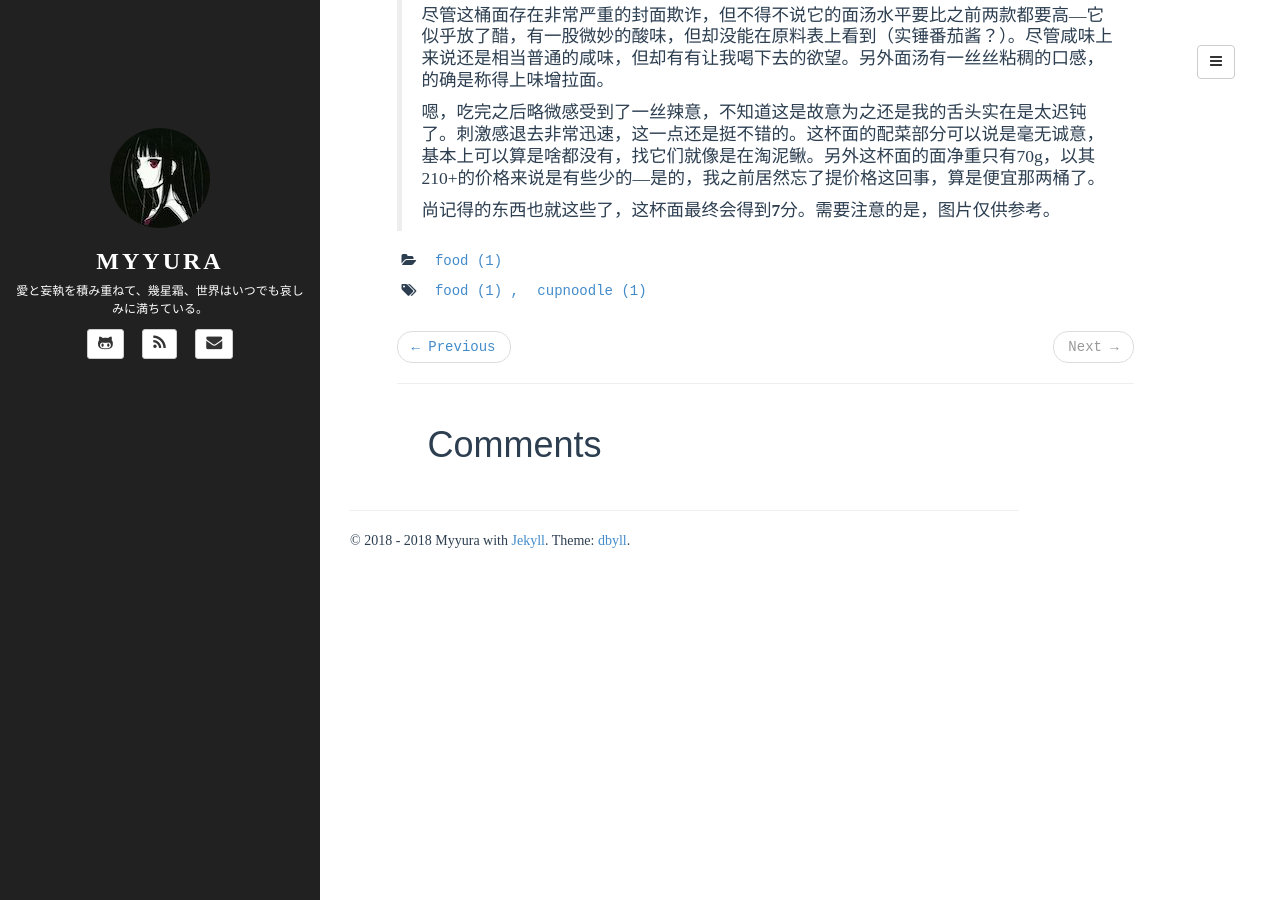
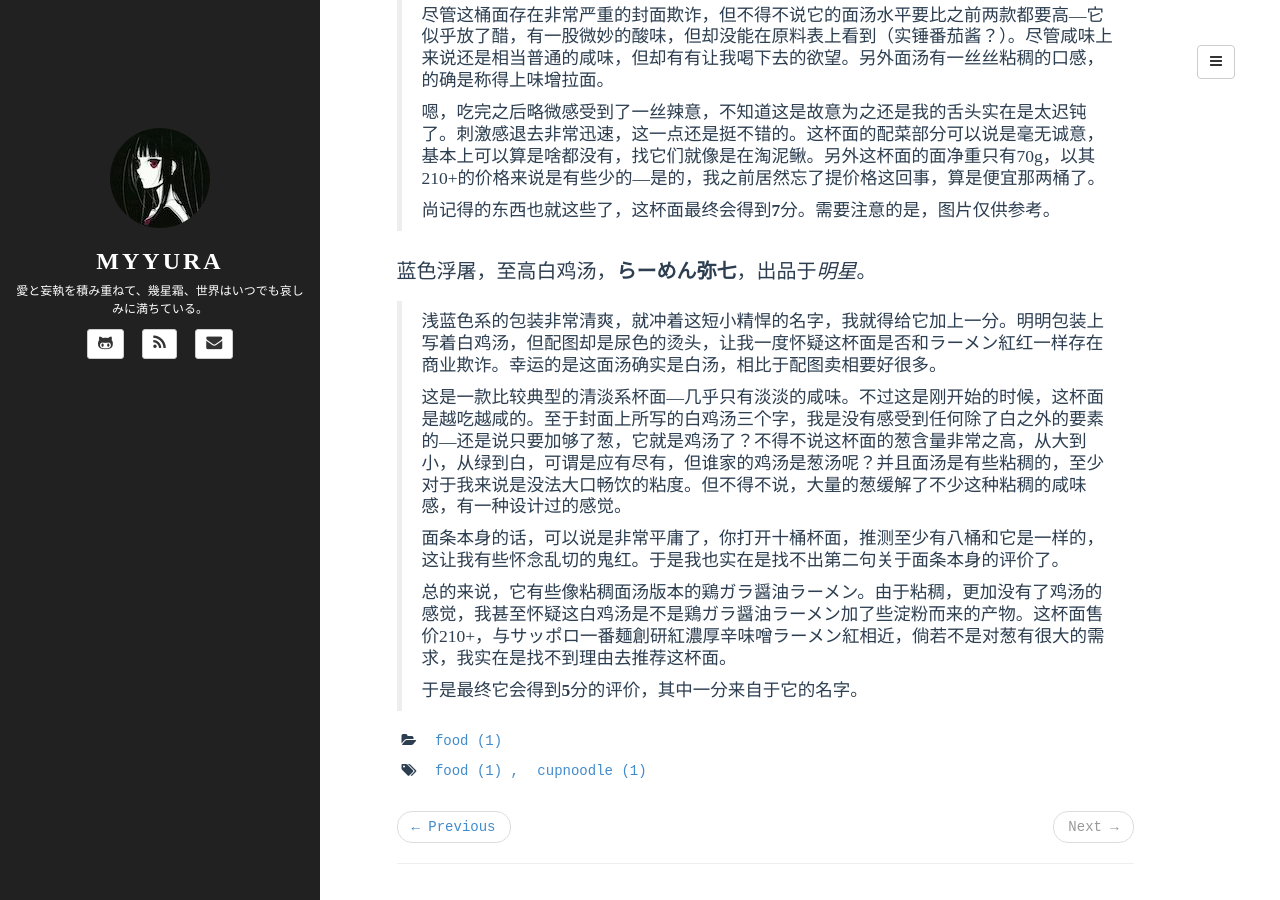
Before and after one commit to Myyura/myyura.github.io, a Jekyll site: the page built from _posts/food/2018-11-11-cupnoodle-japan-1.md, in a window 1280 px wide and 900 px high, scrolled down 1732 px. Built offline with Jekyll 4.4.1, drawn with Linux system fonts in a browser that asks for light colours; a script that is not in the unit is left out; comment, search, counter and statistics services are not loaded; some of the changed text lies outside the part shown.

Commit message:
Update 2018-11-11-cupnoodle-japan-1.md

```diff
--- a/_posts/food/2018-11-11-cupnoodle-japan-1.md
+++ b/_posts/food/2018-11-11-cupnoodle-japan-1.md
@@ -24,7 +24,7 @@ tags: [food, cupnoodle]
 >
 > 值得提醒的是，关键词七味并不是调和在面料之中，而是单独成包的，而这个包装给人的感觉非常廉价且量很少。所以这碗面实际上应该叫做“无整合汉堡肉大葱咸汤荞麦面”---完完全全是将这四种要素毫无计划的拼凑在一起。
 >
-> 于是这碗面的最终评价为**6**分，这六分来源于四枚葱以及原谅色的包装。
+> 于是这碗面的最终评价为**5**分，这六分来源于四枚葱以及原谅色的包装。
 
 超级卡普马克斯，大红鸡汤，**鶏ガラ醤油ラーメン**，出品于*ACECOOK*。
 
@@ -47,3 +47,15 @@ tags: [food, cupnoodle]
 > 嗯，吃完之后略微感受到了一丝辣意，不知道这是故意为之还是我的舌头实在是太迟钝了。刺激感退去非常迅速，这一点还是挺不错的。这杯面的配菜部分可以说是毫无诚意，基本上可以算是啥都没有，找它们就像是在淘泥鳅。另外这杯面的面净重只有70g，以其210+的价格来说是有些少的---是的，我之前居然忘了提价格这回事，算是便宜那两桶了。
 >
 > 尚记得的东西也就这些了，这杯面最终会得到**7**分。需要注意的是，图片仅供参考。
+
+蓝色浮屠，至高白鸡汤，**らーめん弥七**，出品于*明星*。
+
+> 浅蓝色系的包装非常清爽，就冲着这短小精悍的名字，我就得给它加上一分。明明包装上写着白鸡汤，但配图却是尿色的烫头，让我一度怀疑这杯面是否和ラーメン紅红一样存在商业欺诈。幸运的是这面汤确实是白汤，相比于配图卖相要好很多。
+>
+> 这是一款比较典型的清淡系杯面---几乎只有淡淡的咸味。不过这是刚开始的时候，这杯面是越吃越咸的。至于封面上所写的白鸡汤三个字，我是没有感受到任何除了白之外的要素的---还是说只要加够了葱，它就是鸡汤了？不得不说这杯面的葱含量非常之高，从大到小，从绿到白，可谓是应有尽有，但谁家的鸡汤是葱汤呢？并且面汤是有些粘稠的，至少对于我来说是没法大口畅饮的粘度。但不得不说，大量的葱缓解了不少这种粘稠的咸味感，有一种设计过的感觉。
+>
+> 面条本身的话，可以说是非常平庸了，你打开十桶杯面，推测至少有八桶和它是一样的，这让我有些怀念乱切的鬼红。于是我也实在是找不出第二句关于面条本身的评价了。
+>
+> 总的来说，它有些像粘稠面汤版本的鶏ガラ醤油ラーメン。由于粘稠，更加没有了鸡汤的感觉，我甚至怀疑这白鸡汤是不是鶏ガラ醤油ラーメン加了些淀粉而来的产物。这杯面售价210+，与サッポロ一番麺創研紅濃厚辛味噌ラーメン紅相近，倘若不是对葱有很大的需求，我实在是找不到理由去推荐这杯面。
+>
+> 于是最终它会得到**5**分的评价，其中一分来自于它的名字。
```
Also changed, not shown: other parts of _posts/food/2018-11-11-cupnoodle-japan-1.md (+2 -2 lines).
